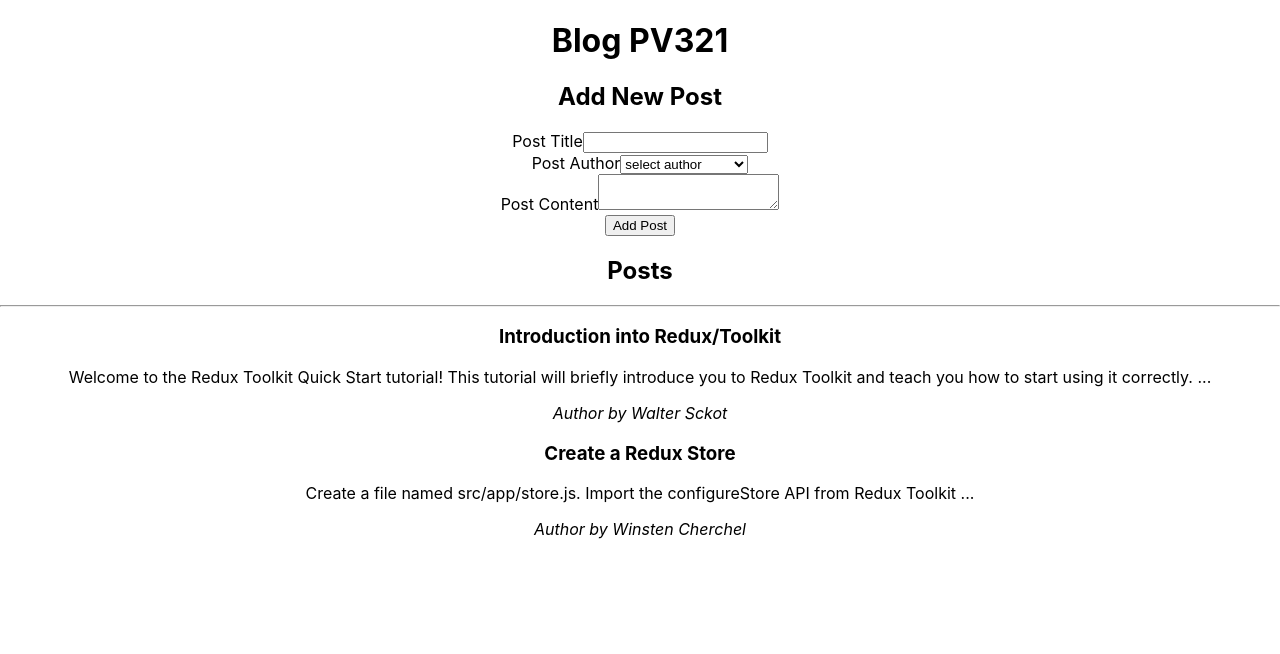
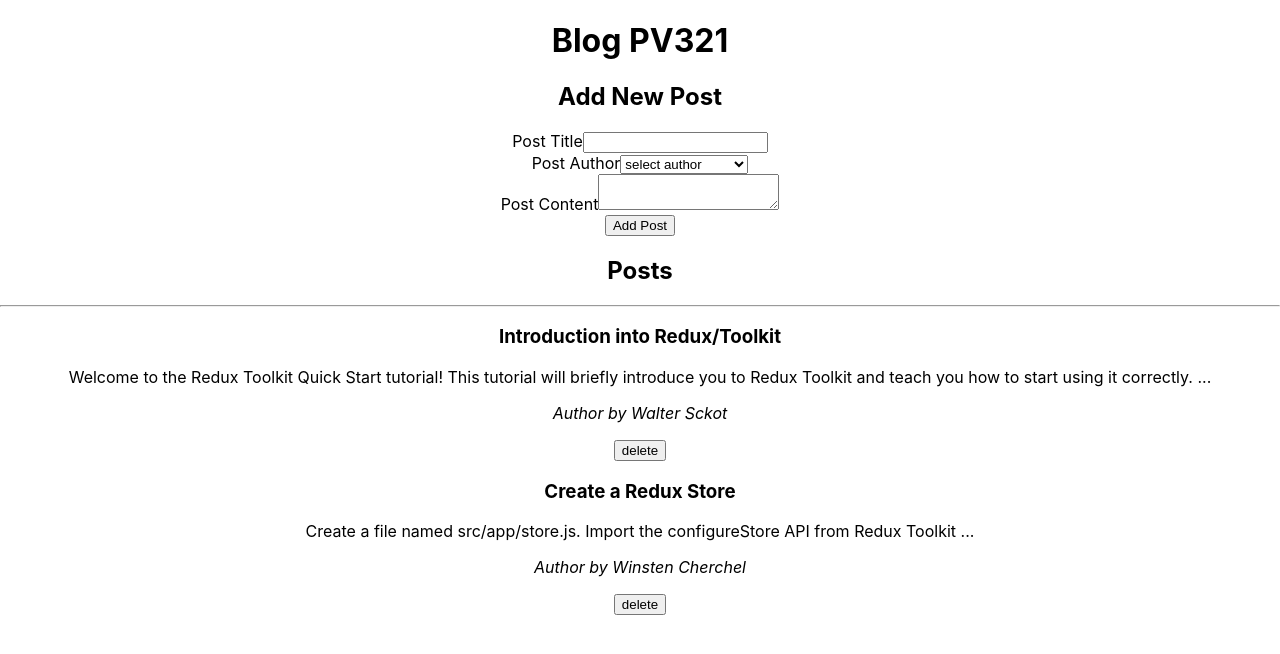
Before and after one commit to ITStepPV321/blog-pv321, a React (Create React App) app: page / in a window 1280 px wide. Shown: the top 654 px of the page. Built offline with nearby package versions, Linux system fonts and the light colour scheme.

Commit message:
added action postDelete

```diff
--- a/src/App.js
+++ b/src/App.js
@@ -1,6 +1,6 @@
 import './App.css';
 import PostsList from './components/posts/PostsList';
-
+//jsx
 function App() {
   return (
     <div className="App">
--- a/src/app/appSlices/postsSlice.js
+++ b/src/app/appSlices/postsSlice.js
@@ -37,11 +37,17 @@ export const postsSlice = createSlice({
                 }
             }
         },
-        postDelete: (state, payload)=>{
-
+        postDelete: (state, action) => {
+            console.log(action);
+            const index = state.findIndex(post => post.id == action.payload.id);
+            console.log(index);
+            if (index !== -1) {
+                state.splice(index, 1);
+                console.log("Deleted!");
+            }
         }
     }
 });
 
-export const { postAdd } = postsSlice.actions;
+export const { postAdd, postDelete } = postsSlice.actions;
 export default postsSlice.reducer;
--- a/src/components/posts/PostsList.jsx
+++ b/src/components/posts/PostsList.jsx
@@ -1,10 +1,13 @@
-import { useSelector } from "react-redux";
+import { useSelector, useDispatch } from "react-redux";
+import { postDelete } from "../../app/appSlices/postsSlice";
 import AuthorPost from "./AuthorPost";
 import AddPostForm from "./AddPostForm";
 
 const PostsList = () => {
     const posts = useSelector((store) => store.posts);
+    const dispatch=useDispatch();
     console.log(posts);
+
     return (
         <section>
             <h2>Add New Post</h2>
@@ -17,6 +20,7 @@ const PostsList = () => {
                         <h3>{post.title}</h3>
                         <p> {post.content} ...</p>
                         <p><AuthorPost userId={post.userId}/></p>
+                        <button onClick={()=>dispatch(postDelete({id: post.id}))}>delete</button>
                     </article>
                 ))
             }
```
